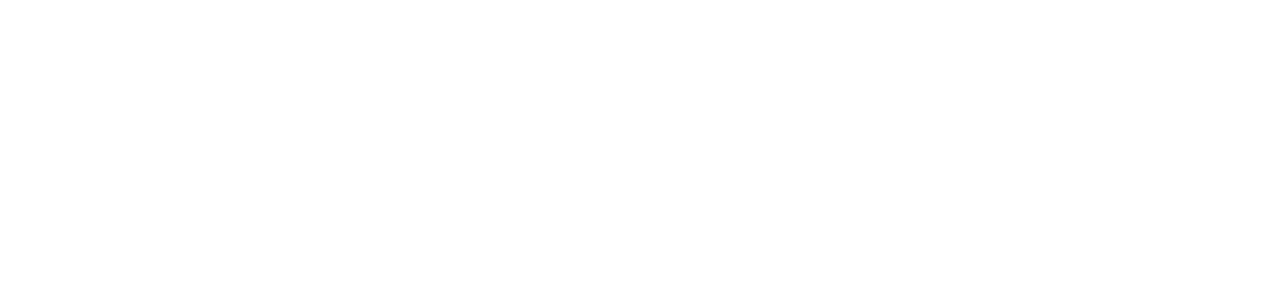
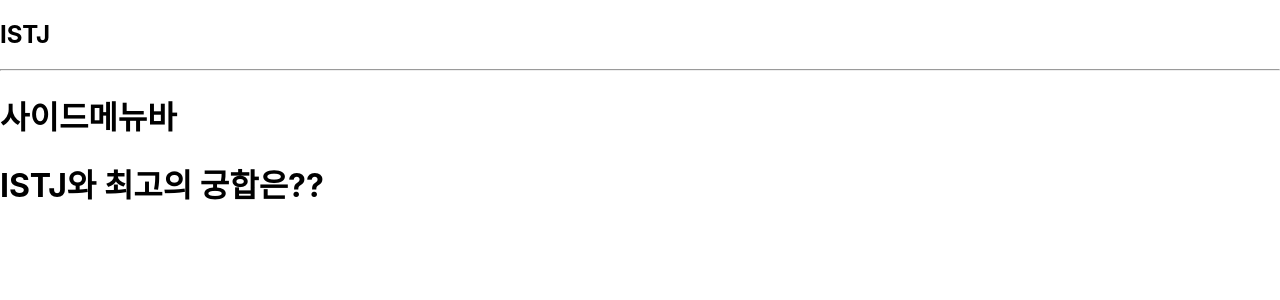
Before and after one commit to khsgsong/react_team_exam, a React (Create React App) app: page /member/1/chemistry in a window 1280 px wide. Before the commit this address had no page. Shown: the top 300 px of the page. Built offline with nearby package versions, Linux system fonts and the light colour scheme.

Commit message:
파일 생성 및 연결

```diff
--- a/src/App.js
+++ b/src/App.js
@@ -13,7 +13,7 @@
       <Routes>
         <Route path="/" element={<Main />}></Route>
         <Route path="/member" element={<Member />}></Route>
-        <Route path="/member/1" element={<Member1 />}></Route>
+        <Route path="/member/1/*" element={<Member1 />}></Route>
         <Route path="/member/2" element={<Member2 />}></Route>
         <Route path="/member/3" element={<Member3 />}></Route>
         <Route path="/member/4" element={<Member4 />}></Route>
--- a/src/Member/Member1.js
+++ b/src/Member/Member1.js
@@ -1,9 +1,27 @@
-const Main = () => {
+import { Routes, Route } from "react-router-dom";
+import "./member1.css";
+import Member1SideMenu from "../mbti/sgsong/Member1SideMenu";
+import Member1Intro from "../mbti/sgsong/Member1Intro";
+import Member1Board from "../mbti/sgsong/Member1Board";
+import Member1Chemi from "../mbti/sgsong/Member1Chemi";
+
+const Member1 = () => {
   return (
-    <div>
-      <h1>메인페이지</h1>
+    <div className="member1-all-wrap">
+      <h2>ISTJ</h2>
+      <hr></hr>
+      <div className="member1-content-wrap">
+        <Member1SideMenu />
+        <div className="member1-content">
+          <Routes>
+            <Route path="introduce" element={<Member1Intro />}></Route>
+            <Route path="board" element={<Member1Board />}></Route>
+            <Route path="chemistry" element={<Member1Chemi />}></Route>
+          </Routes>
+        </div>
+      </div>
     </div>
   );
 };
 
-export default Main;
+export default Member1;
--- /dev/null
+++ b/src/mbti/sgsong/Member1Board.js
@@ -0,0 +1,11 @@
+import "./member1Board.css";
+
+const Member1Board = () => {
+  return (
+    <div>
+      <h1>ISTJ 모여라 게시판</h1>
+    </div>
+  );
+};
+
+export default Member1Board;
--- /dev/null
+++ b/src/mbti/sgsong/Member1Chemi.js
@@ -0,0 +1,11 @@
+import "./member1Chemi.css";
+
+const Member1Chemi = () => {
+  return (
+    <div>
+      <h1>ISTJ와 최고의 궁합은??</h1>
+    </div>
+  );
+};
+
+export default Member1Chemi;
--- a/src/mbti/sgsong/IntISTJ.js
+++ b/src/mbti/sgsong/Member1Intro.js
@@ -1,6 +1,6 @@
-import "./intISTJ.css";
+import "./member1Intro.css";
 
-const IntISTJ = () => {
+const Member1Intro = () => {
   return (
     <div className="s-wrap">
       <div className="s-title">리액션 버튼 고장난 슬기봇</div>
@@ -11,4 +11,4 @@
   );
 };
 
-export default IntISTJ;
+export default Member1Intro;
--- /dev/null
+++ b/src/mbti/sgsong/Member1SideMenu.js
@@ -0,0 +1,11 @@
+import "./member1SideMenu.css";
+
+const Member1SideMenu = () => {
+  return (
+    <div>
+      <h1>사이드메뉴바</h1>
+    </div>
+  );
+};
+
+export default Member1SideMenu;
--- a/src/mbti/sgsong/intISTJ.css
+++ b/src/mbti/sgsong/member1Intro.css
@@ -17,7 +17,6 @@
   font-size: 27px;
   font-weight: bold;
 }
-
 .s-img {
   width: 276px;
   height: 276px;
```
Also changed, not shown: src/Member/member1.css (added), src/mbti/sgsong/member1Board.css (added), src/mbti/sgsong/member1Chemi.css (added), src/mbti/sgsong/member1SideMenu.css (added).
